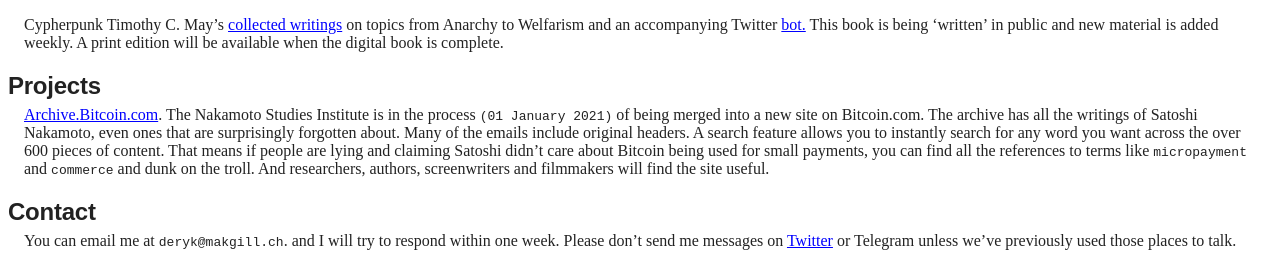
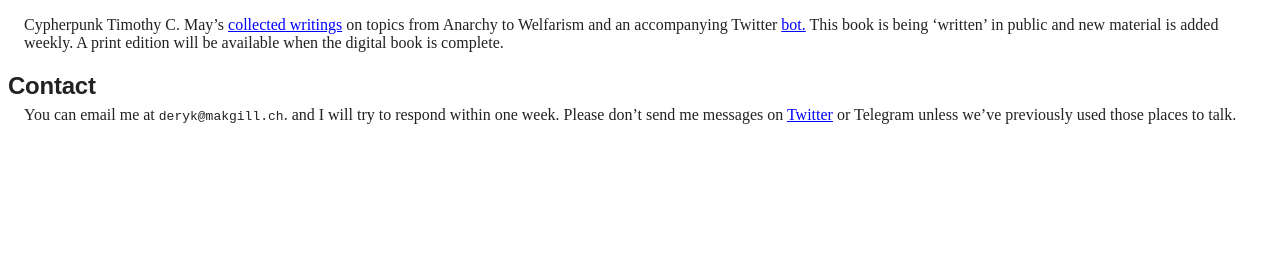
Before and after one commit to wakgill/deryk, a Jekyll site: the page built from index.md, in a window 1280 px wide, cut to the strip 628-900 px from the top of the page. Built offline with Jekyll 4.4.1, drawn with Linux system fonts in a browser that asks for light colours.

Commit message:
Update index.md

```diff
--- a/index.md
+++ b/index.md
@@ -31,10 +31,6 @@
 
 Cypherpunk Timothy C. May's [collected writings](/deryk/tcm) on topics from Anarchy to Welfarism and an accompanying Twitter [bot.](https://twitter.com/timothycmay) This book is being 'written' in public and new material is added weekly. A print edition will be available when the digital book is complete.
 
-## Projects
-
-[Archive.Bitcoin.com](/bitcoin-archive). The Nakamoto Studies Institute is in the process <code>(01 January 2021)</code> of being merged into a new site on Bitcoin.com. The archive has all the writings of Satoshi Nakamoto, even ones that are surprisingly forgotten about. Many of the emails include original headers. A search feature allows you to instantly search for any word you want across the over 600 pieces of content. That means if people are lying and claiming Satoshi didn't care about Bitcoin being used for small payments, you can find all the references to terms like <code>micropayment</code> and <code>commerce</code> and dunk on the troll. And researchers, authors, screenwriters and filmmakers will find the site useful.
-
 ## Contact
 
 You can email me at <code>deryk@makgill.ch</code>. and I will try to respond within one week. Please don't send me messages on [Twitter](https://twitter.com/wakgill) or Telegram unless we've previously used those places to talk.
```
